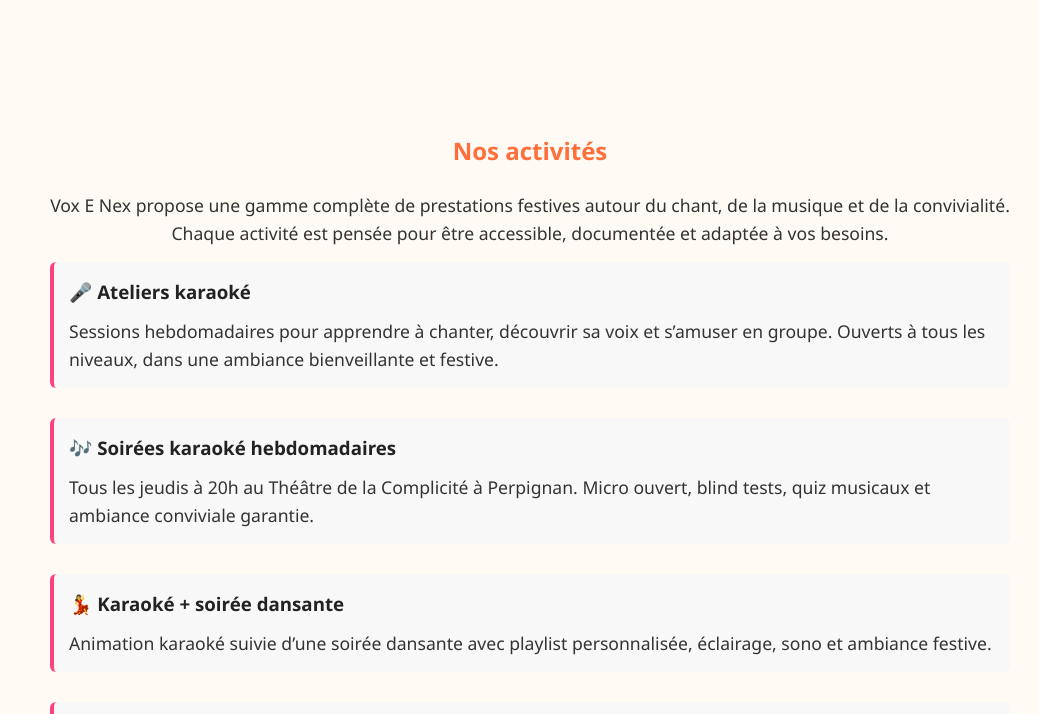
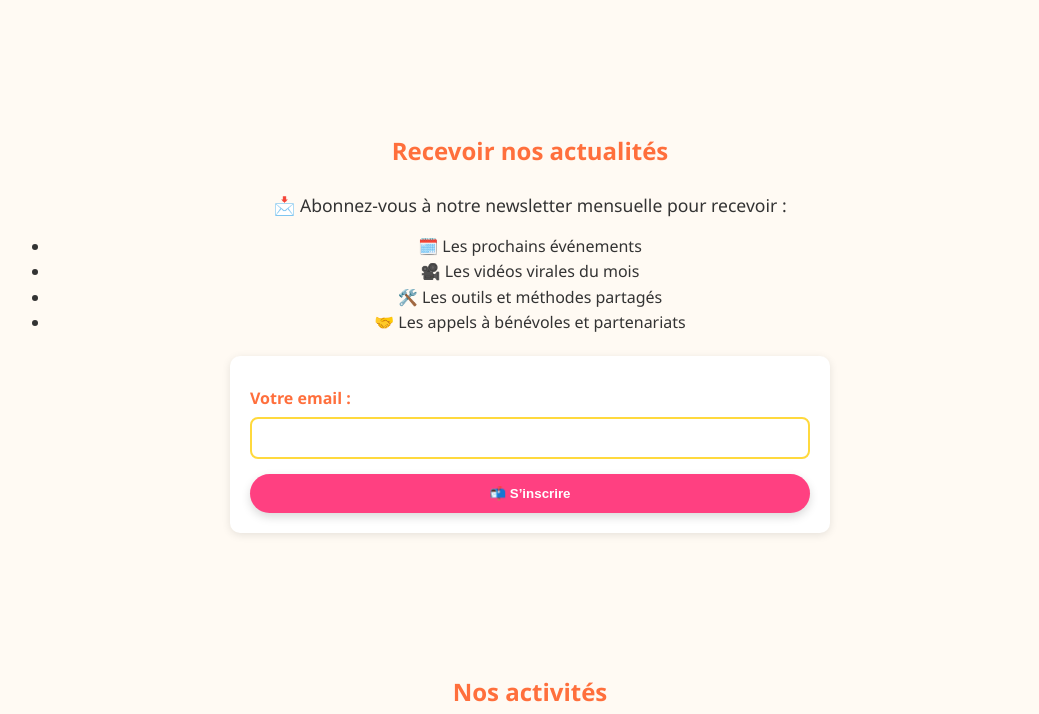
Before and after one commit to Voxenex/Vox-E-Nex-Site-R-f-rentiel, a plain HTML site: page index.html in a window 1280 px wide. Shown: the part 3535-4249 px from the top of the page, without its empty margins (110-1149 px from the left). Drawn offline with Linux system fonts and the light colour scheme.

Commit message:
Update index.html

```diff
--- a/index.html
+++ b/index.html
@@ -154,6 +154,24 @@
     <li><strong>📌 Retour sur notre partenariat avec le Théâtre de la Complicité</strong></li>
   </ul>
   <p>📚 Chaque article est documenté, daté et pensé pour être utile à ceux qui veulent reproduire nos méthodes.</p>
+</section>
+
+<!-- Newsletter -->
+<section id="newsletter" class="section">
+  <h2>Recevoir nos actualités</h2>
+  <p>📩 Abonnez-vous à notre newsletter mensuelle pour recevoir :</p>
+  <ul>
+    <li>🗓️ Les prochains événements</li>
+    <li>🎥 Les vidéos virales du mois</li>
+    <li>🛠️ Les outils et méthodes partagés</li>
+    <li>🤝 Les appels à bénévoles et partenariats</li>
+  </ul>
+  <form action="https://formspree.io/f/mdkwnnna" method="POST" class="contact-form">
+    <label for="email-news">Votre email :</label>
+    <input type="email" id="email-news" name="_replyto" required>
+    <input type="hidden" name="_subject" value="Inscription à la newsletter Vox E Nex">
+    <button type="submit" class="btn">📬 S’inscrire</button>
+  </form>
 </section>
 
 <!-- Activités -->
@@ -436,6 +454,4 @@
 
 </main>
 
-<footer class="footer">
-  <p>&copy; 2025 Vox e Nex – Tous droits réservés</p>
-</footer>
+<!-- Footer --> <footer> <p>© 2025 Vox e Nex – Tous droits réservés</p> <div class="socials"> <a href="#">Facebook</a> | <a href="#">Instagram</a> | <a href="#">TikTok</a> | <a href="#">YouTube</a> | <a href="#">Discord</a> </div> </footer> </body> </html>
```
